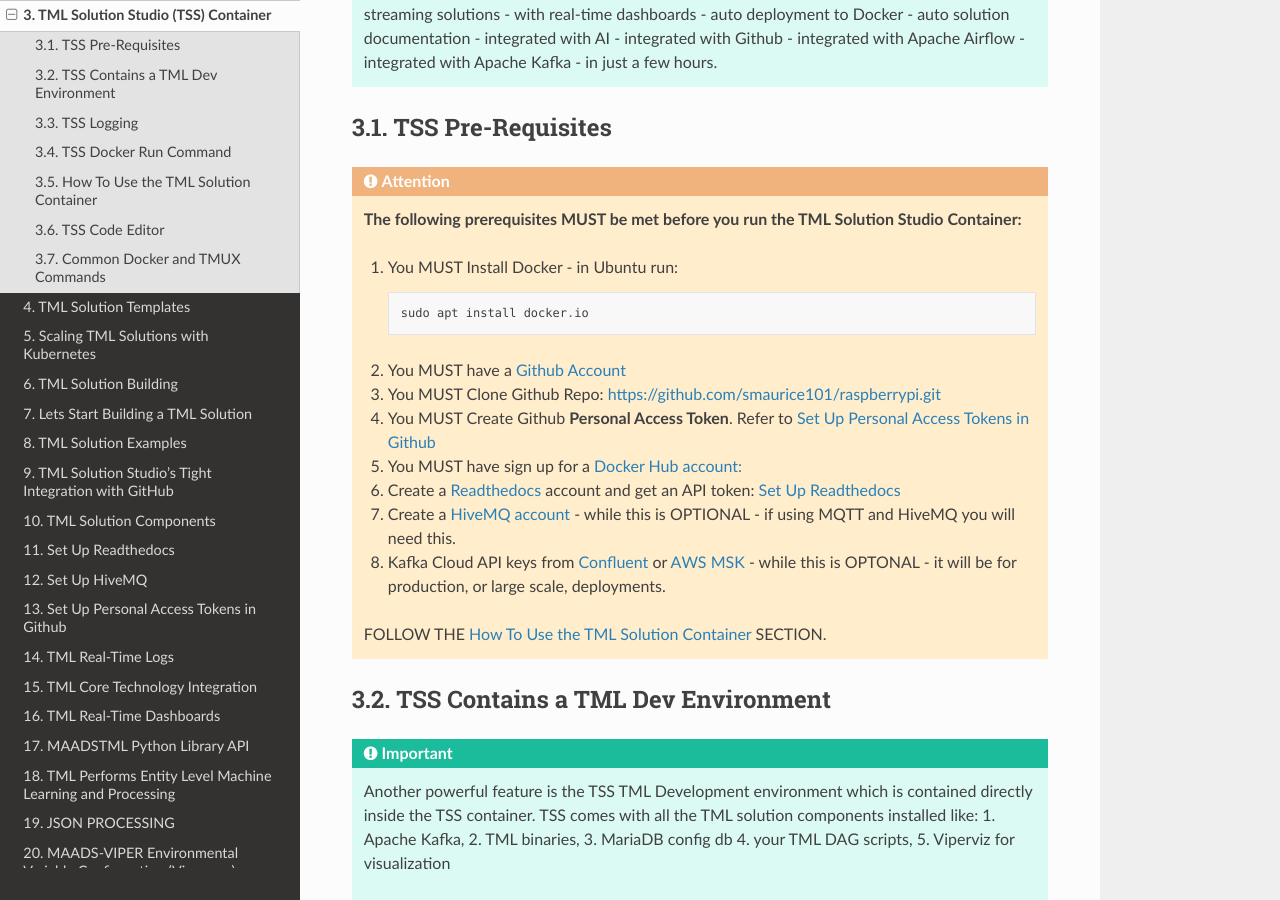
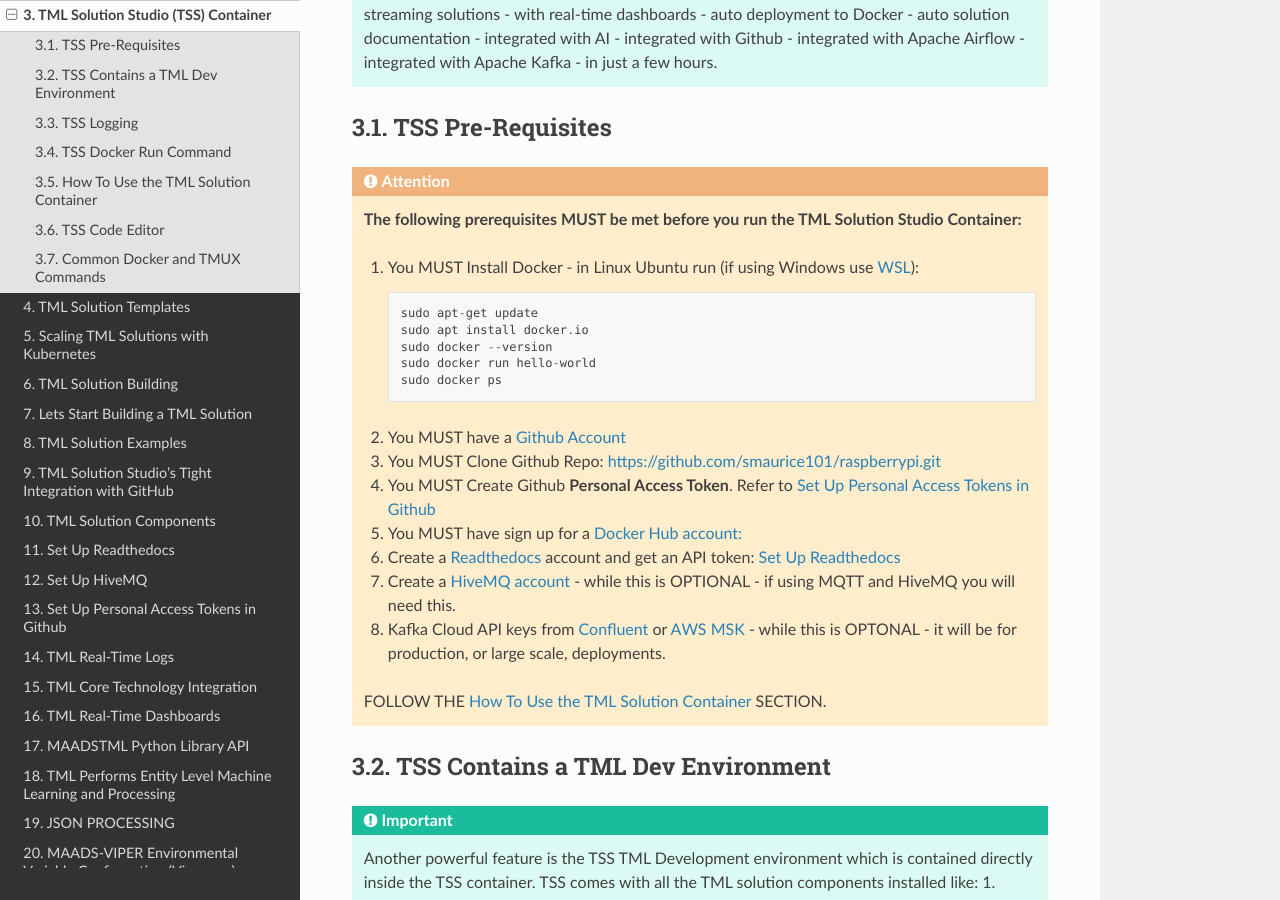
Before and after one commit to smaurice101/readthedocs, a Sphinx documentation site: the page built from docs/source/docker.rst, in a window 1280 px wide and 900 px high, scrolled down 972 px. Built offline with Sphinx 7.4.7 and the Read the Docs theme 3.1.0, drawn with Linux system fonts in a browser that asks for light colours.

Commit message:
Update docker.rst

```diff
--- a/docs/source/docker.rst
+++ b/docs/source/docker.rst
@@ -26,11 +26,15 @@
 
    **The following prerequisites MUST be met before you run the TML Solution Studio Container:**
 
-   1. You MUST Install Docker - in Ubuntu run:
+   1. You MUST Install Docker - in Linux Ubuntu run (if using Windows use `WSL <https://learn.microsoft.com/en- us/windows/wsl/install>`_):
 
       .. code-block::
 
+         sudo apt-get update
          sudo apt install docker.io
+         sudo docker --version
+         sudo docker run hello-world
+         sudo docker ps
 
    2. You MUST have a `Github Account <https://github.com/>`_
 
```
